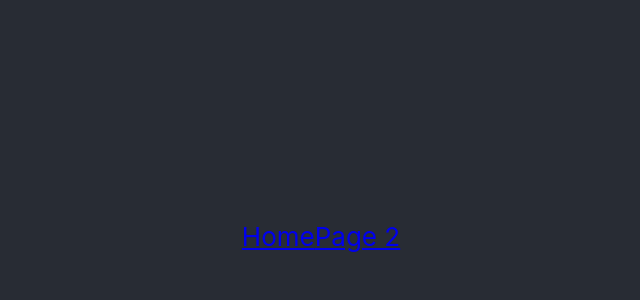
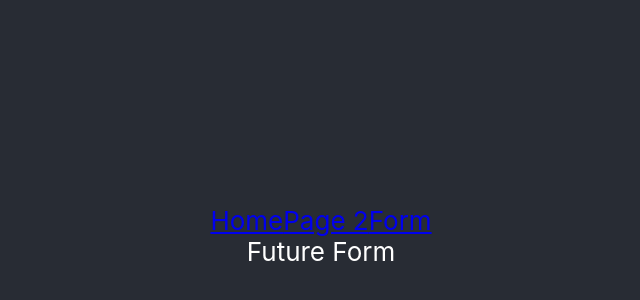
Before and after one commit to JakeKViti/Motivation, a React (Create React App) app: page /form in a window 1280 px wide. Shown: the part 164-464 px from the top of the page, without its empty margins (319-959 px from the left). Built offline with nearby package versions, Linux system fonts and the light colour scheme.

Commit message:
Create Form Page

```diff
--- a/src/App.js
+++ b/src/App.js
@@ -1,6 +1,7 @@
 import './App.css';
 import Home from './components/Home.js'
 import Page2 from './components/Page2.js'
+import Form from './components/Form.js'
 import NavBar from './components/NavBar.js'
 import {
   BrowserRouter as Router,
@@ -15,6 +16,7 @@ function App() {
         <NavBar />
         <Route exact path="/" component={Home} />
         <Route exact path="/page2" component={Page2} />
+        <Route exact path="/form" component={Form} />
       </header>
     </div>
     </Router>
--- /dev/null
+++ b/src/components/Form.js
@@ -0,0 +1,11 @@
+import React from 'react';
+
+export default class Form extends React.Component {
+    render() {
+        return (
+            <div>
+                Future Form
+            </div>
+        );
+    }
+};
--- a/src/components/NavBar.js
+++ b/src/components/NavBar.js
@@ -7,6 +7,7 @@ export default class NavBar extends React.Component {
         <div className="navbar">
         <NavLink to="/">Home</NavLink>
         <NavLink to="/page2">Page 2</NavLink>
+        <NavLink to="/form">Form</NavLink>
         </div>
         )
     }
```
